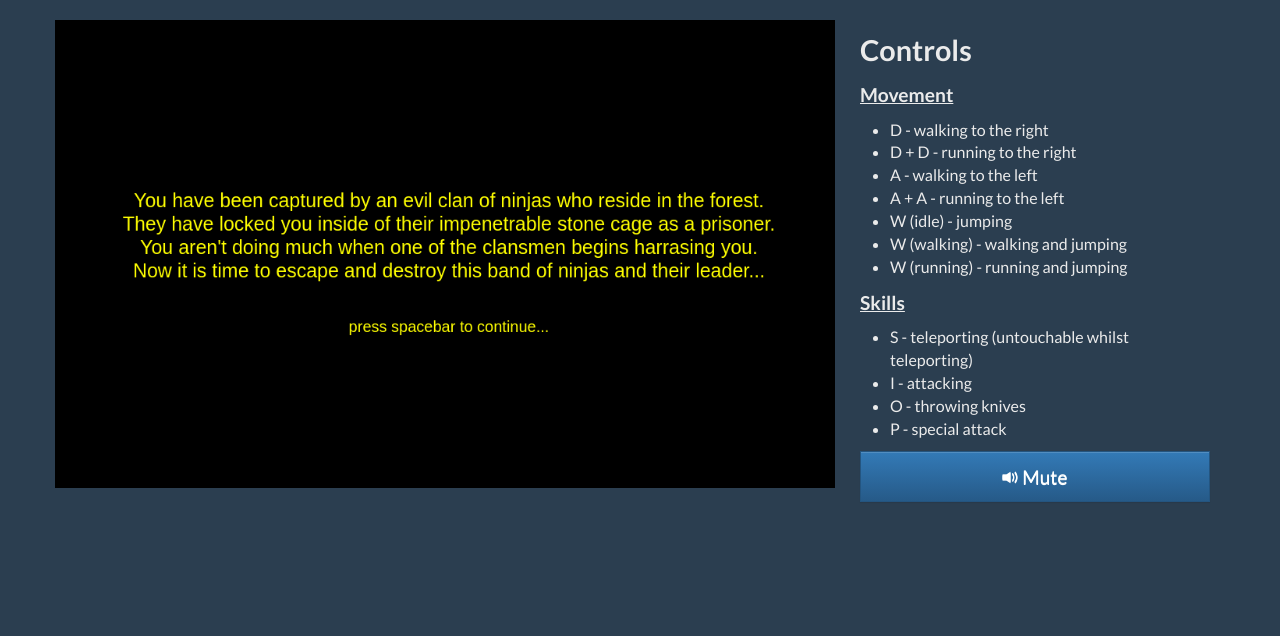
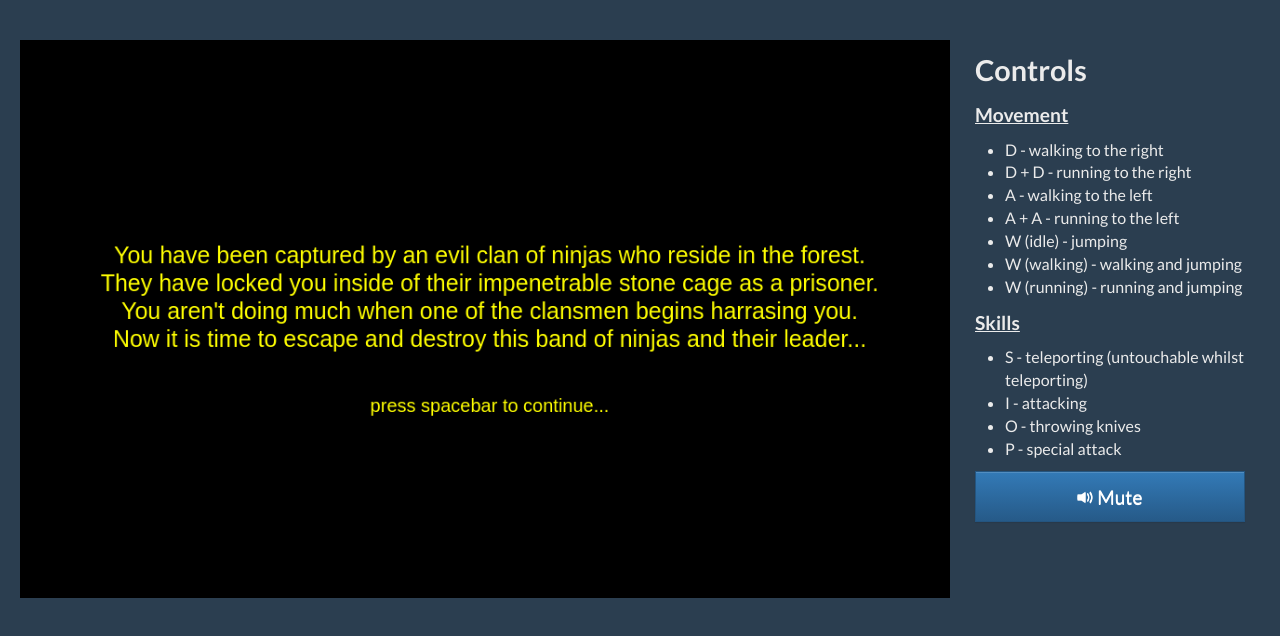
Before and after one commit to jasonbai2014/RunForYourLife, a plain HTML site: page index.html in a window 1280 px wide. Drawn offline with nearby package versions, Linux system fonts and the light colour scheme.

Commit message:
changed html layout

```diff
--- a/index.html
+++ b/index.html
@@ -20,10 +20,10 @@
 </head>
 
 <body onload="loadAssets()">
-    <div class="container">
+    <div class="container-fluid">
         <div class="row">
-            <canvas class="col-lg-8 col-md-8 col-sm-8 col-xs-8" id="gameWorld" width="1000" height="600"></canvas>
-            <div class="col-lg-4 col-md-4 col-sm-4 col-xs-4">
+            <canvas class="col-lg-9 col-md-9 col-sm-9 col-xs-9" id="gameWorld" width="1000" height="600"></canvas>
+            <div class="col-lg-3 col-md-3 col-sm-3 col-xs-3">
                 <span class="title">Controls</span>
 
                 <span class="controls">Movement</span>
--- a/style/layout.css
+++ b/style/layout.css
@@ -1,5 +1,9 @@
 * {
     font-size: 16px;
+}
+
+html {
+    margin:20px;
 }
 
 div.row {
```
